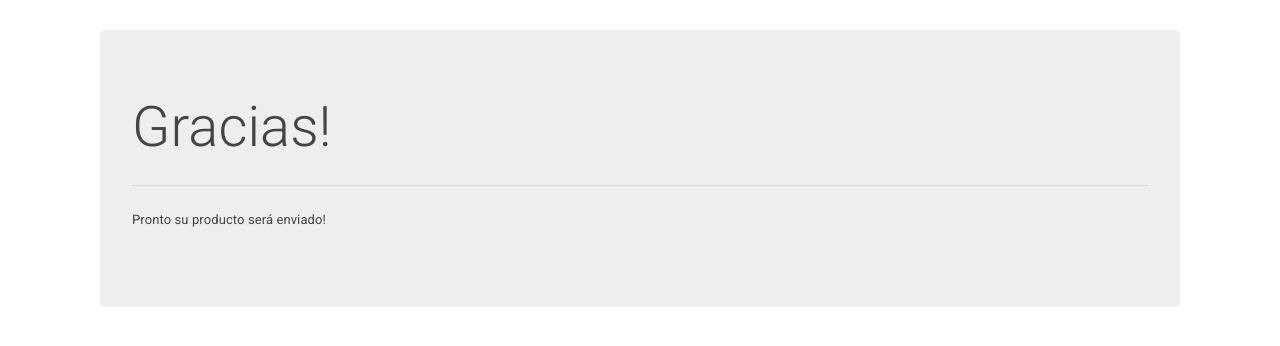
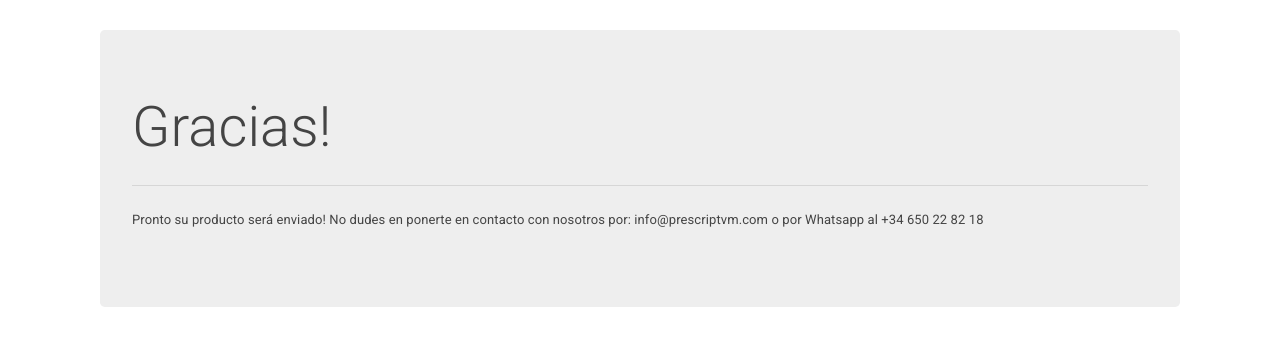
Before and after one commit to Forticheteam/chat-bot-stripe-integration, a Flask app: page / in a window 1280 px wide. Shown: the top 346 px of the page. Run offline with Flask 2, Linux system fonts and the light colour scheme; some libraries are stand-ins or nearby versions.

Commit message:
Added comment to Success

```diff
--- a/data/web/static_files/templates/success.html
+++ b/data/web/static_files/templates/success.html
@@ -31,7 +31,7 @@
         <div class="jumbotron">
           <h1 class="display-4">Gracias!</h1>
           <hr class="my-4">
-          <p>Pronto su producto será enviado!&nbsp;&nbsp;
+          <p>Pronto su producto será enviado! No dudes en ponerte en contacto con nosotros por: info@prescriptvm.com o por Whatsapp al +34 650 22 82 18&nbsp;&nbsp;
           </p>
         </div>
       </div>
```
